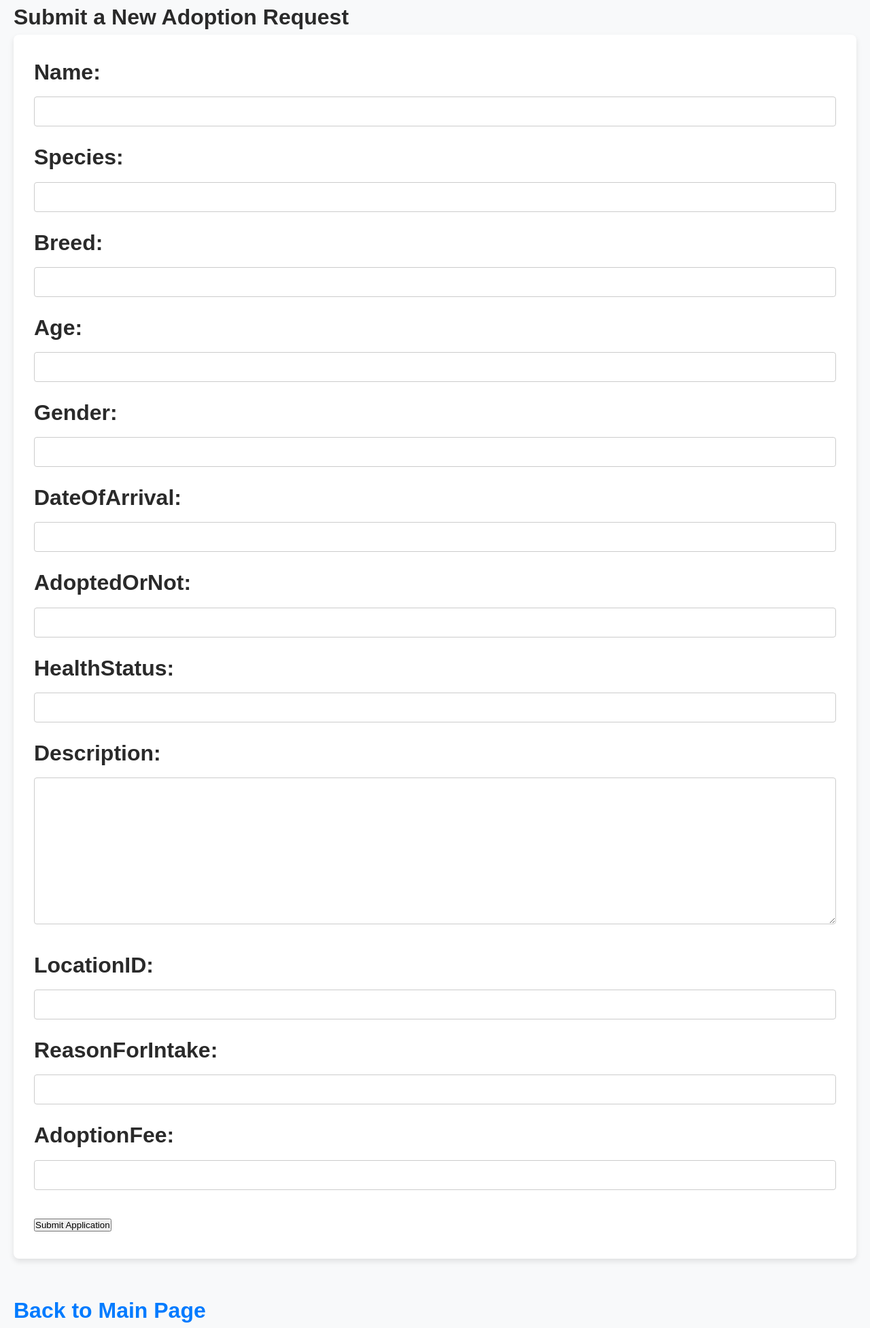
After one commit to pkjthao/Animal-Adoption-App, a Django app: page /adoption/ in a window 1280 px wide. The commit adds this page. Shown: the whole page at 68% size. Run offline with Django 5.2, Linux system fonts and the light colour scheme.

Commit message:
Adding new adoption form

```diff
--- a/shelter_project/shelterapp/forms.py
+++ b/shelter_project/shelterapp/forms.py
@@ -1,5 +1,6 @@
 from django import forms
 from .models import Animals
+from .models import AdoptionRequests
 
 class AnimalForm(forms.ModelForm):
     class Meta:
@@ -7,3 +8,8 @@ class AnimalForm(forms.ModelForm):
         fields = ['name', 'species', 'breed', 'age', 'gender', 'dateOfArrival',
                   'adoptedOrNot', 'healthStatus', 'description', 'locationID',
                   'reasonForIntake', 'adoptionFee']
+
+class AdoptionForm(forms.ModelForm):
+    class Meta:
+        model = AdoptionRequests
+        fields = ['dateAdopted', 'adoptionStatus']
--- /dev/null
+++ b/shelter_project/shelterapp/templates/adoption_app.html
@@ -0,0 +1,23 @@
+<!DOCTYPE html>
+<html lang="en">
+<head>
+    <meta charset="UTF-8">
+    <meta name="viewport" content="width=device-width, initial-scale=1.0">
+    <title>Adoption Application</title>
+    {% load static %}
+    <link rel="stylesheet" href="{% static 'shelterapp/css/style.css' %}">
+    <link rel="icon" href="{% static 'shelterapp/images/favicon.ico' %}" type="image/x-icon">
+</head>
+<body>
+    <h1>Submit a New Adoption Request<h1>
+
+    <form method="post">
+        {% csrf_token %}
+        {{ form.as_p }}
+        <button type="submit">Submit Application</button>
+    </form>
+
+    <br>
+    <a href="{% url 'default_page' %}">Back to Main Page</a>
+</body>
+</html>
--- a/shelter_project/shelterapp/templates/default_page.html
+++ b/shelter_project/shelterapp/templates/default_page.html
@@ -15,6 +15,7 @@
     <ul>
         <li><a href="{% url 'submit_animal' %}">Submit a New Animal</a></li>
         <li><a href="{% url 'view_animals' %}">View Animals in the Shelter</a></li>
+        <li><a href="{% url 'adoption_app' %}">Submit Adoption Request</a></li>
     </ul>
 </body>
 </html>
--- a/shelter_project/shelterapp/urls.py
+++ b/shelter_project/shelterapp/urls.py
@@ -5,4 +5,5 @@ urlpatterns = [
     path('', views.default_page, name='default_page'),  # Main page with options
     path('submit/', views.submit_animal, name='submit_animal'),  # Submit animal form
     path('animals/', views.view_animals, name='view_animals'),  # View list of animals
+    path('adoption/', views.adoption_app, name='adoption_app')
 ]
--- a/shelter_project/shelterapp/views.py
+++ b/shelter_project/shelterapp/views.py
@@ -1,6 +1,8 @@
 from django.shortcuts import render, redirect
 from .forms import AnimalForm
+from .forms import AdoptionForm
 from .models import Animals
+from .models import AdoptionRequests
 
 def submit_animal(request):
     if request.method == 'POST':
@@ -19,3 +21,14 @@ def view_animals(request):
 
 def default_page(request):
     return render(request, 'default_page.html')
+
+def adoption_app(request):
+    if request.method == 'POST':
+        form = AdoptionForm(request.POST)
+        if form.is_valid():
+            form.save()
+            return redirect('adoption_app')
+    else:
+        form = AnimalForm()
+
+    return render(request, 'adoption_app.html', {'form': form})
```
